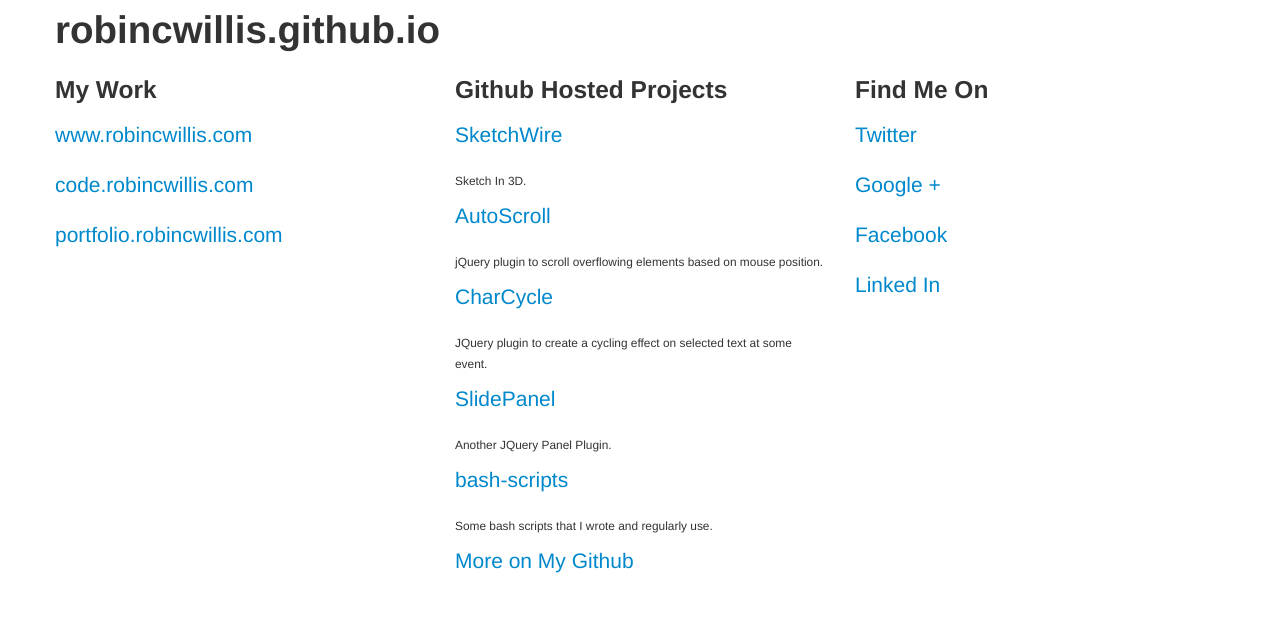
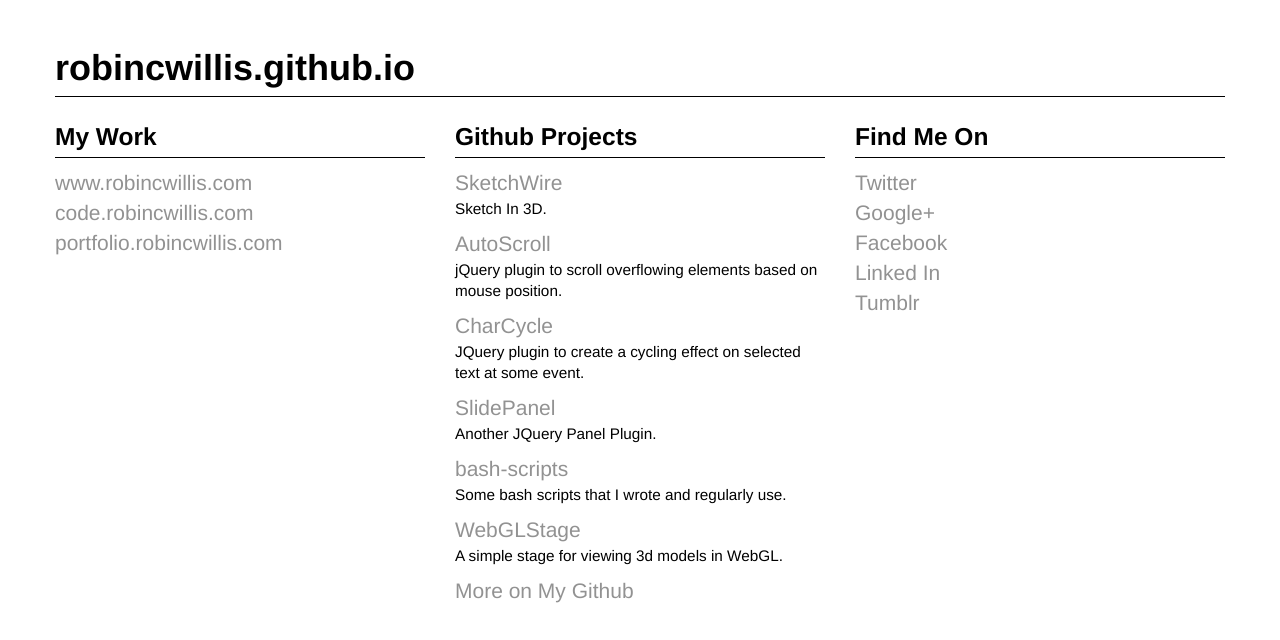
Before and after one commit to robincwillis/robincwillis.github.io, a plain HTML site: page index.html in a window 1280 px wide. Drawn offline with nearby package versions, Linux system fonts and the light colour scheme.

Commit message:
added page styles

```diff
--- a/css/main.css
+++ b/css/main.css
@@ -0,0 +1,45 @@
+body{
+/*	background-color: #e3e3e3;*/
+margin-top:40px;
+	color:#000;
+	font-family: "HelveticaNeueW01-45Light", "Helvetica", Arial, sans-serif;
+	font-size: 18px;
+	line-height: 24px;
+}
+
+h1, h2, h3{
+	color:#000;
+	font-family: "HelveticaNeueW01-75Bold", "Helvetica", Arial, sans-serif;
+	border-bottom:1px solid #000;
+}
+
+h1{
+	font-size: 36px;
+	line-height: 36px;
+	padding-bottom: 10px;
+}
+
+h2{
+	font-size: 30px;
+	line-height: 30px;
+}
+
+a{
+	color:#929292;
+}
+
+a:hover{
+	text-decoration: none;
+	color:#000;
+
+}
+
+a:visited{
+}
+
+li:hover{
+/*	*/
+}
+.lead{
+	margin:0;
+}
--- a/index.html
+++ b/index.html
@@ -12,10 +12,28 @@
   <meta name="description" content="">
   <meta name="viewport" content="width=device-width">
 
+  <link rel="shortcut icon" href="favicon.ico" type="image/x-icon">
+  <link rel="icon" href="favicon.ico" type="image/x-icon">
+
   <link rel="stylesheet" href="css/bootstrap.min.css">
   <link rel="stylesheet" href="css/bootstrap-responsive.min.css">
   <link rel="stylesheet" href="css/main.css">
   <script src="js/vendor/modernizr-2.6.2-respond-1.1.0.min.js"></script>
+
+  <script type="text/javascript">
+
+      var _gaq = _gaq || [];
+      _gaq.push(['_setAccount', 'UA-4803873-2']);
+      _gaq.push(['_setDomainName', '.robincwillis.com']);
+      _gaq.push(['_trackPageview','/github']);
+
+      (function() {
+        var ga = document.createElement('script'); ga.type = 'text/javascript'; ga.async = true;
+        ga.src = ('https:' == document.location.protocol ? 'https://ssl' : 'http://www') + '.google-analytics.com/ga.js';
+        var s = document.getElementsByTagName('script')[0]; s.parentNode.insertBefore(ga, s);
+      })();
+
+    </script>
 
 </head>
 <body>
@@ -43,7 +61,7 @@
     </div>
       <div class="span4">
 
-    <h3>Github Hosted Projects</h3>
+    <h3>Github Projects</h3>
     <ul class="unstyled">
       <li>
         <p class="lead"><a href="http://robincwillis.github.io/SketchWire/" target="_blank">SketchWire</a></p>
@@ -69,6 +87,13 @@
         <p class="lead"><a href="http://robincwillis.github.io/bash-scripts/" target="_blank">bash-scripts</a></p>
         <p><small>Some bash scripts that I wrote and regularly use.</small></p>
       </li>
+
+      <li>
+        <p class="lead"><a href="http://robincwillis.github.io/WebGLStage/" target="_blank">WebGLStage</a></p>
+        <p><small>A simple stage for viewing 3d models in WebGL.</small></p>
+      </li>
+
+
       <li>
         <p class="lead"><a href="https://github.com/robincwillis" target="_blank">More on My Github</a></p>
       </li>
@@ -78,9 +103,11 @@
   	<h3>Find Me On</h3>
     <ul class="unstyled">
      <li><p class="lead"><a href="http://twitter.com/robincwillis" target="_blank">Twitter</a></p></li>
-     <li><p class="lead"><a href="https://plus.google.com/101160065704574151853/" target="_blank">Google +</a></p></li>
+     <li><p class="lead"><a href="https://plus.google.com/101160065704574151853/" target="_blank">Google+</a></p></li>
      <li><p class="lead"><a href="http://www.facebook.com/robincwillis" target="_blank">Facebook</a></p></li>
      <li><p class="lead"><a href="http://www.linkedin.com/in/robincwillis" target="_blank">Linked In</a></p></li>
+      <li><p class="lead"><a href="http://robincwillis.tumblr.com" target="_blank">Tumblr</a></p></li>
+
     </ul>
   </div>
   </div>
```
